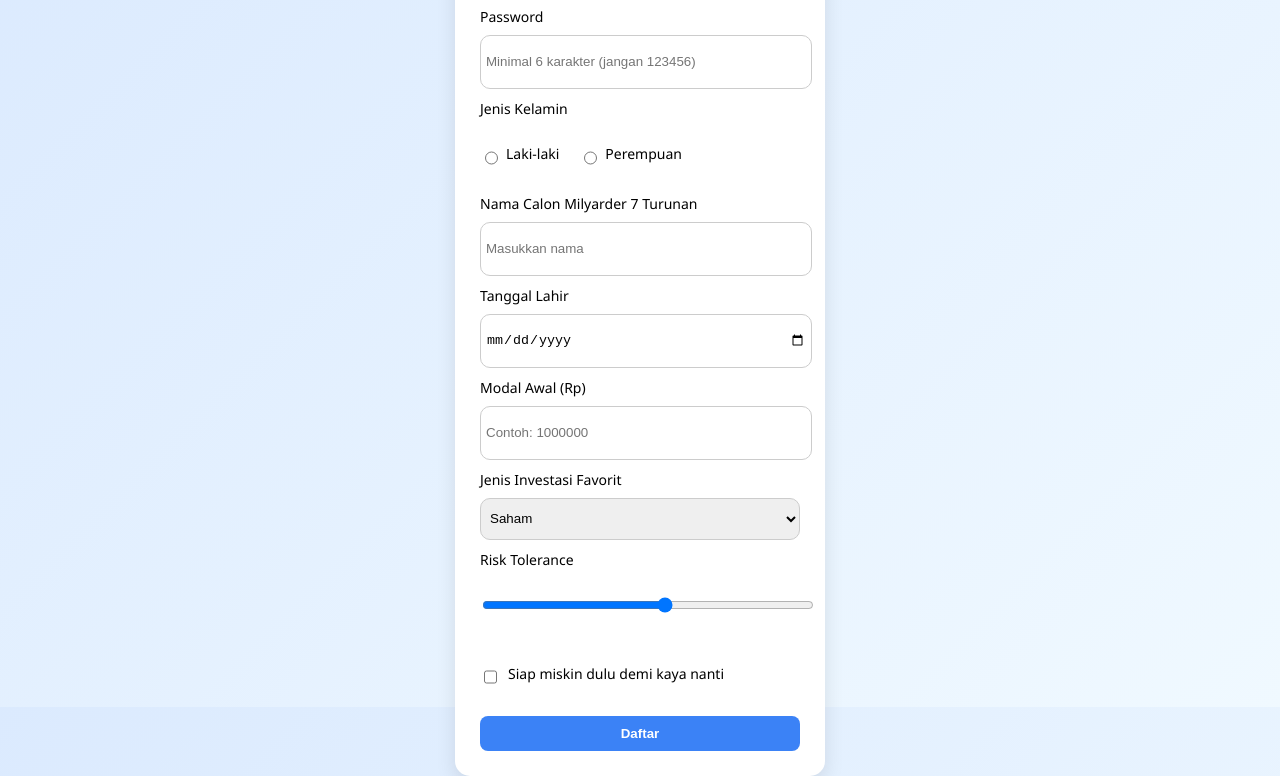
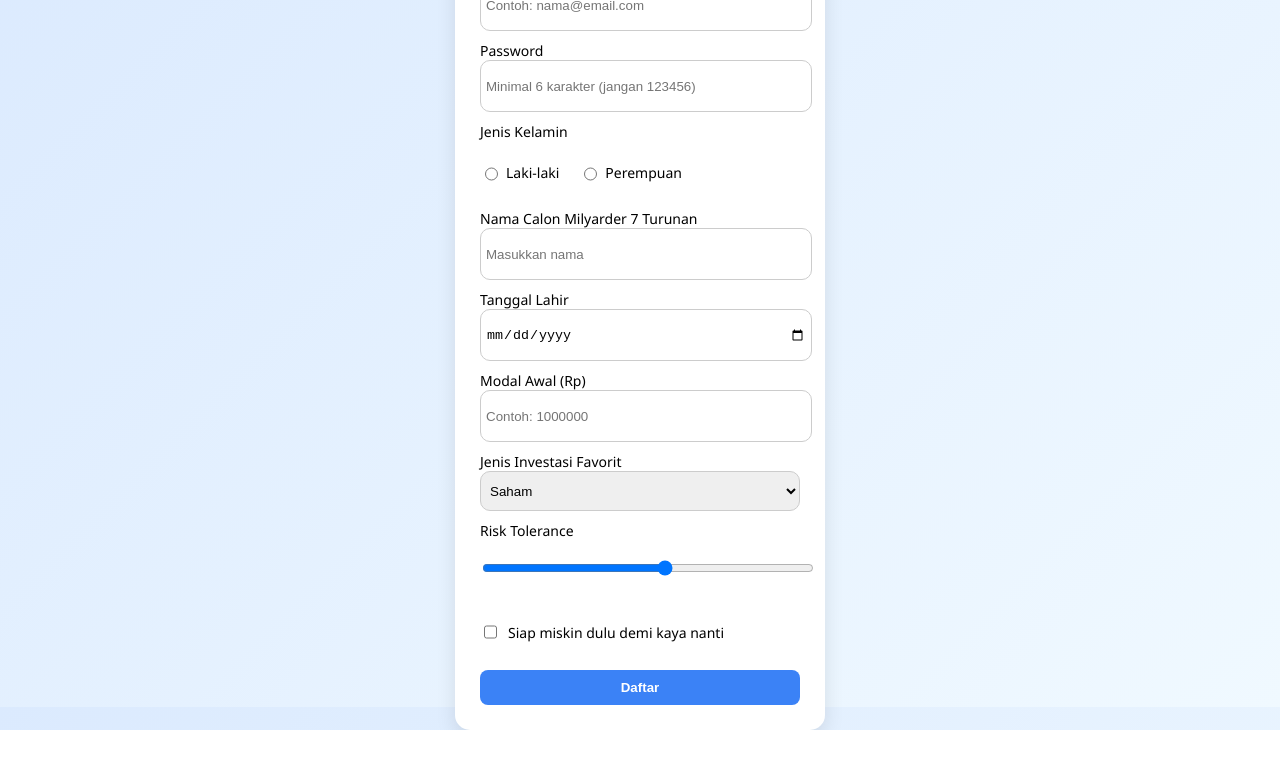
Before and after one commit to valerinsch/form-regist-investor, a plain HTML site: page index.html in a window 1280 px wide. Shown: the part 109-885 px from the top of the page. After the commit the page ends 839 px from the top, so only its background shows below. Drawn offline with Linux system fonts and the light colour scheme.

Commit message:
style.css

```diff
--- a/style.css
+++ b/style.css
@@ -42,9 +42,8 @@
 
     input, select {
         width: 100%;
-        height: 42px;
+        height: 40px;
         padding: 5px;
-        margin-top: 9px;
         border-radius: 10px;
         border: 1px solid #ccc;
         outline: none;
```
